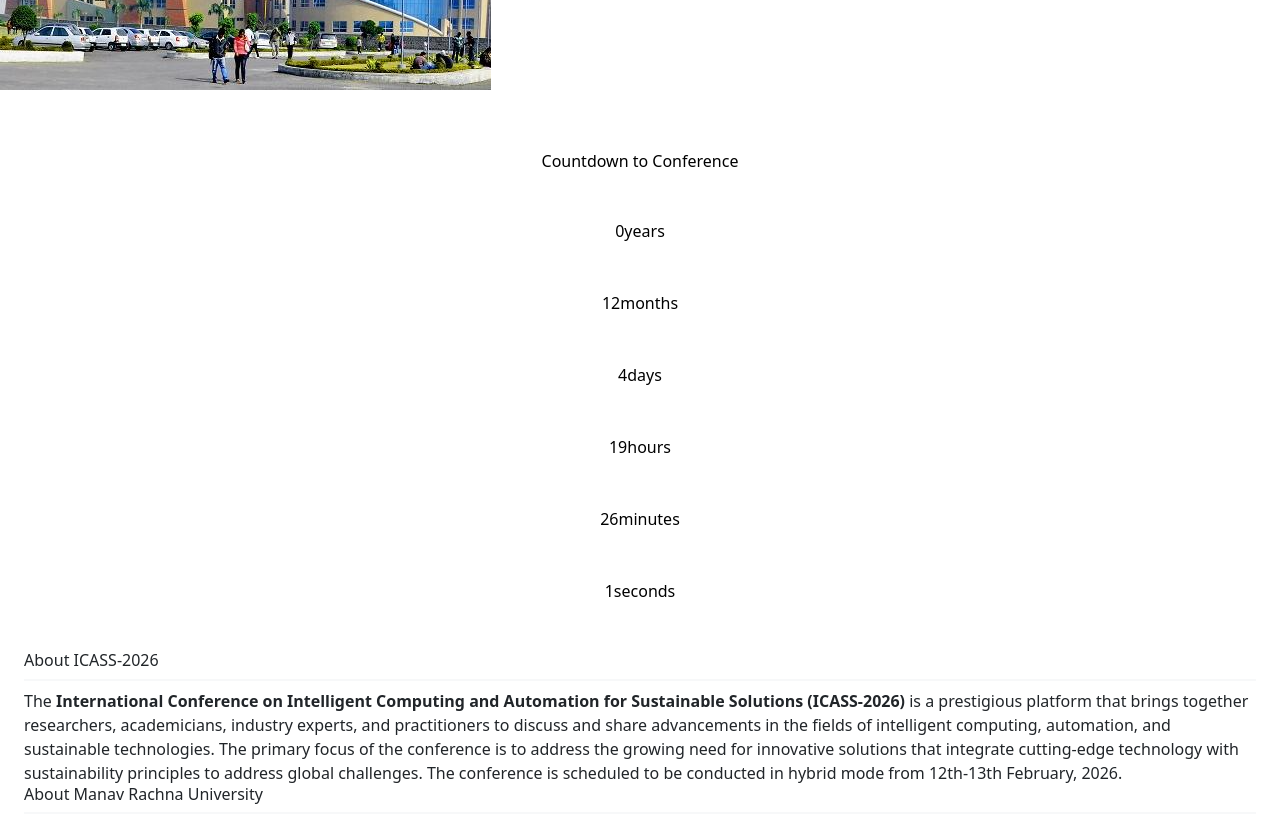
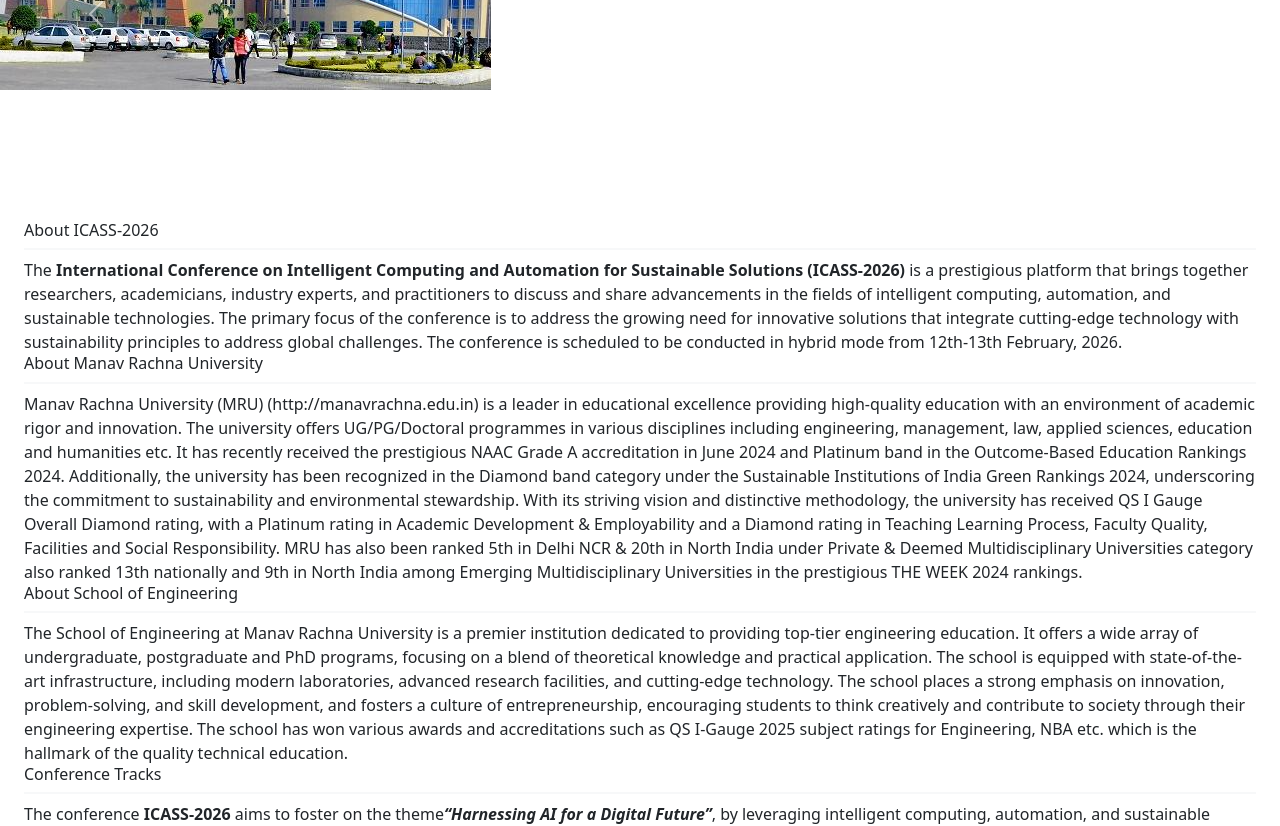
Before and after one commit to KumarAr0631F/ICASS-2026, a React (Vite) app: page / in a window 1280 px wide. Shown: the part 2560-3386 px from the top of the page. Built offline with nearby package versions, Linux system fonts and the light colour scheme.

Commit message:
first commit

```diff
--- a/src/pages/Home.jsx
+++ b/src/pages/Home.jsx
@@ -86,7 +86,7 @@
         </div>
       </div> */}
 
-      <Countdown/>
+      {/* <Countdown/> */}
 
         {/* Content Wrapper */}
         <div className="w-full max-w-6xl px-4 md:px-8 lg:px-12 py-8">
```
